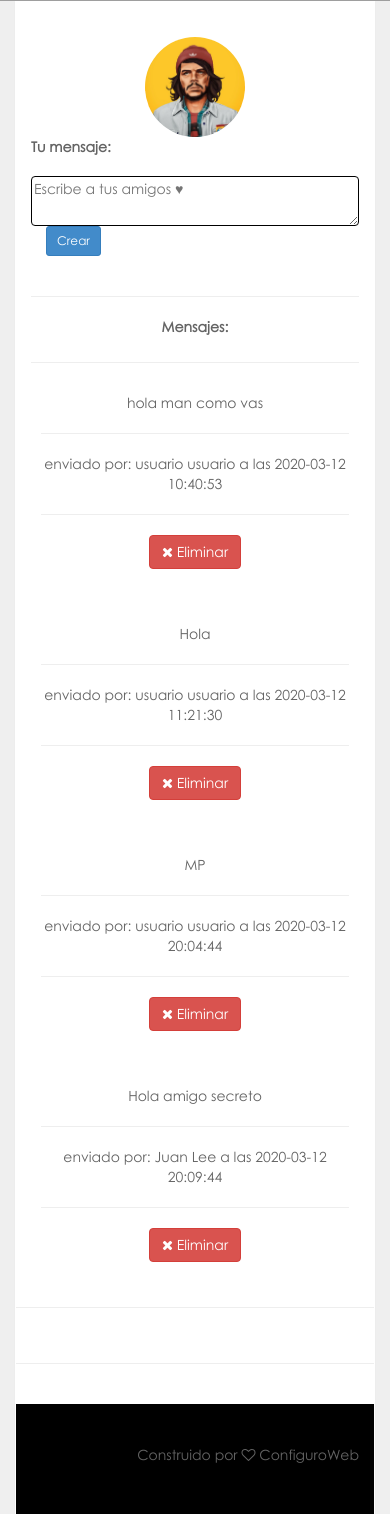
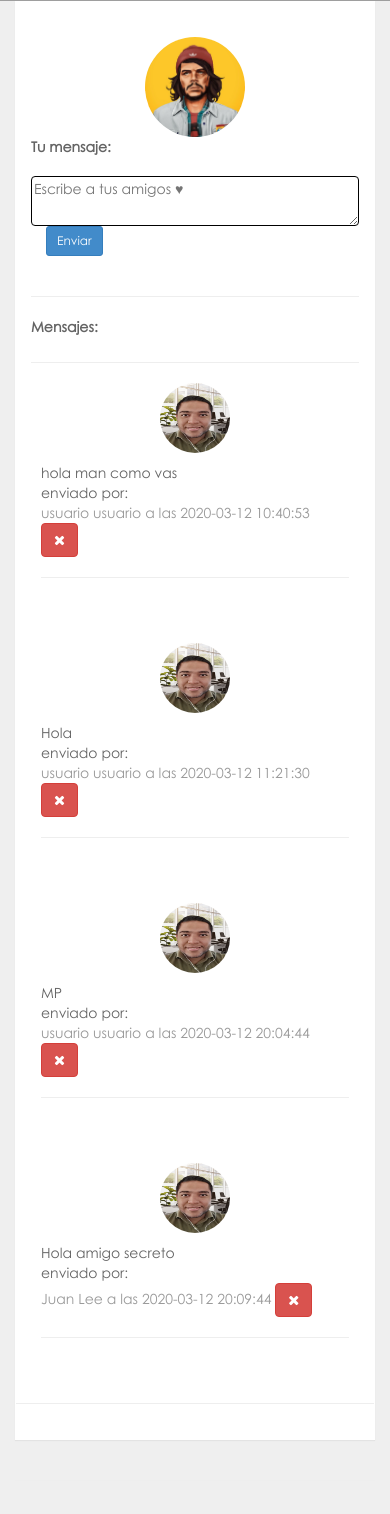
Before and after one commit to yadiraeleonc/RedSocial, a PHP site: page /message.php in a window 390 px wide. Shown: the part 926-2440 px from the top of the page. Run offline with PHP 8.4, Linux system fonts and the light colour scheme; a user stored in the database is signed in; data comes from the database, SQL or seed files in the repository; some libraries are stand-ins or nearby versions; grey boxes are pictures that could not be loaded.

Commit message:
Update message.php

```diff
--- a/redsocial-master/message.php
+++ b/redsocial-master/message.php
@@ -46,11 +46,11 @@
 
 										<div class="container">
 		<div class="row">
-			<div class="col-md-8 col-md-offset-9">
+			<div class="col-md-7 col-md-offset-9">
 				<div class="card">
 					<div class="card-body d-flex justify-content-between align-items-left">
 
-						<a href="#" class="btn btn-primary btn-sm">Crear</a>
+						<a href="#" class="btn btn-primary btn-sm">Enviar</a>
 					<br>
 					<br>
 
@@ -66,7 +66,7 @@
 
 
 
-				<div class="col-md-12 col-sm-3 text-center">
+				<div class="col-md-12 col-sm-3 text-left">
 				<hr>
 				<label>Mensajes:</label>
 				<hr>
@@ -78,11 +78,15 @@
 
 				?>
 				<div class="mes">
-				<div class="message"><?php echo $row['content']; ?>
+
+			<div class="col-md-2 col-sm-1 text-center">
+			<img  src="images/fotoperfil.jpg" style="width:70px;height:70px" class="img-circle"></a>
+            </div>
+				<div class="message"><?php echo $row['content'];?>
+					<div class="pull-center">enviado por:
+					<p class="text-muted"><?php echo $row['firstname']." ".$row['lastname'];?> a las <?php echo $row['date_sended']; ?> <a href="delete_message.php<?php echo '?id='.$id; ?>" class="btn btn-danger"><i class="icon-remove"></i></a></div></p>
 				<hr>
-				<div class="pull-center">enviado por: <?php echo $row['firstname']." ".$row['lastname'];?> a las <?php echo $row['date_sended']; ?></div>
-				<hr>
-				<a href="delete_message.php<?php echo '?id='.$id; ?>" class="btn btn-danger"><i class="icon-remove"></i> Eliminar</a>
+
 				</div>
 				</div>
 				<?php } ?>
@@ -95,6 +99,15 @@
 
 
 
+   	</div><!--/col-12-->
+  </div>
+</div>
+
+
+
+
+
+
 
 <?php include('footer.php'); ?>
 
```
